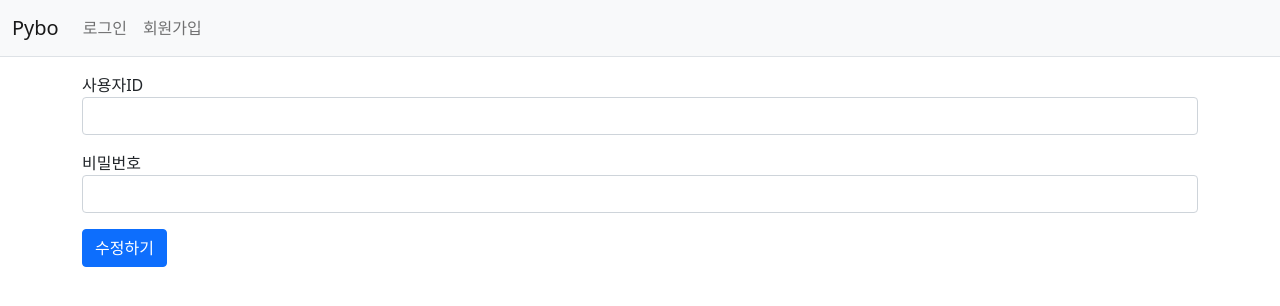
After one commit to shshjhjh4455/Final_Predict_Agricultural_Django, a Django app: template templates/common/mypage.html in a window 1280 px wide. The commit adds this page. Shown: the top 306 px of the page. Run offline with Django 4.2, Linux system fonts and the light colour scheme; the template is opened without the code that fills it, so the values that code supplies are empty; some libraries are stand-ins or nearby versions.

Commit message:
마이페이지

```diff
--- a/common/views.py
+++ b/common/views.py
@@ -16,3 +16,6 @@ def signup(request):
     else:
         form = UserForm()
     return render(request, 'common/signup.html', {'form': form})
+
+def mypage(request):
+    return render(request, 'common/mypage.html')
--- /dev/null
+++ b/templates/common/mypage.html
@@ -0,0 +1,21 @@
+{% extends "base.html" %}
+{% block content %}
+<div class="container my-3">
+    <form method="post" action="{% url 'common:login' %}">
+        {% csrf_token %}
+        <input type="hidden" name="next" value="{{ next }}"> <!-- 로그인 성공후 이동되는 URL -->
+        {% include "form_errors.html" %}
+        <div class="mb-3">
+            <label for="username">사용자ID</label>
+            <input type="text" class="form-control" name="username" id="username"
+                value="{{ form.username.value|default_if_none:'' }}">
+        </div>
+        <div class="mb-3">
+            <label for="password">비밀번호</label>
+            <input type="password" class="form-control" name="password" id="password"
+                value="{{ form.password.value|default_if_none:'' }}">
+        </div>
+        <button type="submit" class="btn btn-primary">수정하기</button>
+    </form>
+</div>
+{% endblock %}
--- a/templates/navbar.html
+++ b/templates/navbar.html
@@ -1,12 +1,8 @@
 <nav class="navbar navbar-expand-lg navbar-light bg-light border-bottom">
     <div class="container-fluid">
         <a class="navbar-brand" href="{% url 'pybo:index' %}">Pybo</a>
-        <button class="navbar-toggler" type="button"
-                data-bs-toggle="collapse"
-                data-bs-target="#navbarSupportedContent"
-                aria-controls="navbarSupportedContent"
-                aria-expanded="false"
-                aria-label="Toggle navigation">
+        <button class="navbar-toggler" type="button" data-bs-toggle="collapse" data-bs-target="#navbarSupportedContent"
+            aria-controls="navbarSupportedContent" aria-expanded="false" aria-label="Toggle navigation">
             <span class="navbar-toggler-icon"></span>
         </button>
         <div class="collapse navbar-collapse" id="navbarSupportedContent">
@@ -14,6 +10,8 @@
                 <li class="nav-item">
                     {% if user.is_authenticated %}
                     <a class="nav-link" href="{% url 'common:logout' %}">{{ user.username }} (로그아웃)</a>
+                    <!-- 마이페이지 -->
+                    <a class="nav-link" href="{% url 'common:mypage' %}">마이페이지</a>
                     {% else %}
                     <a class="nav-link" href="{% url 'common:login' %}">로그인</a>
                     {% endif %}
```
Also changed, not shown: common/urls.py (+9 -4 lines).
